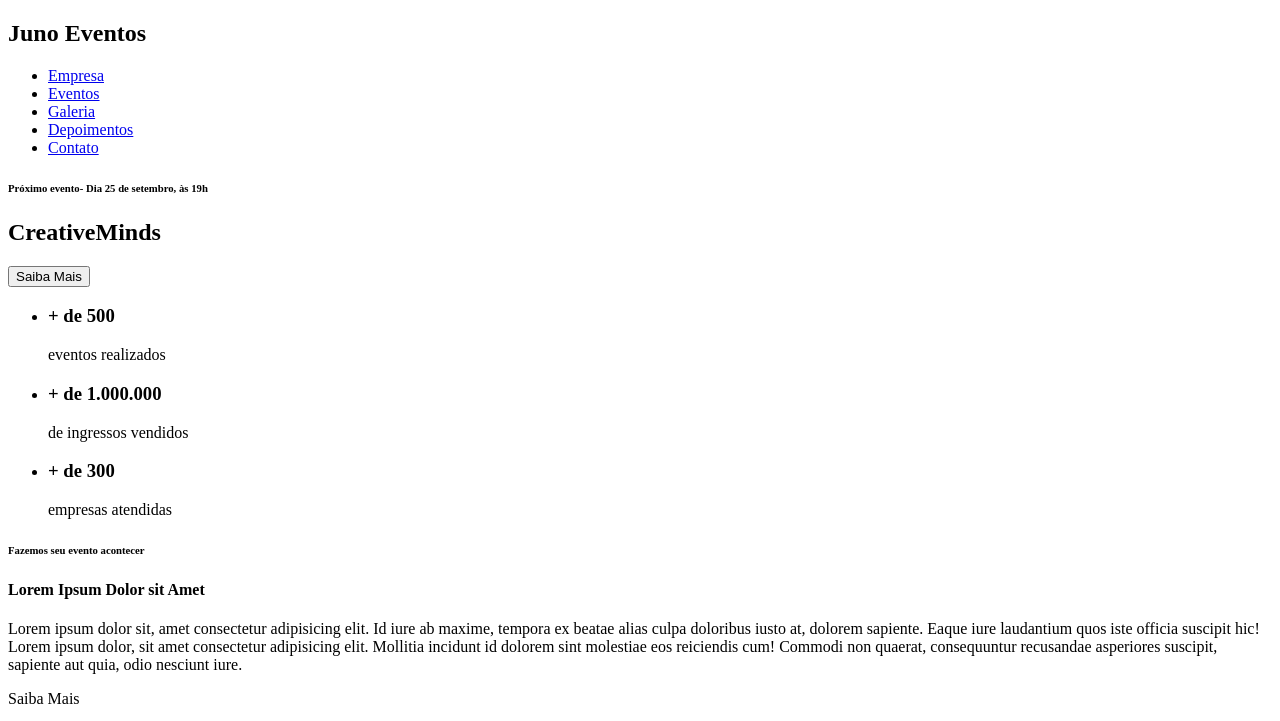
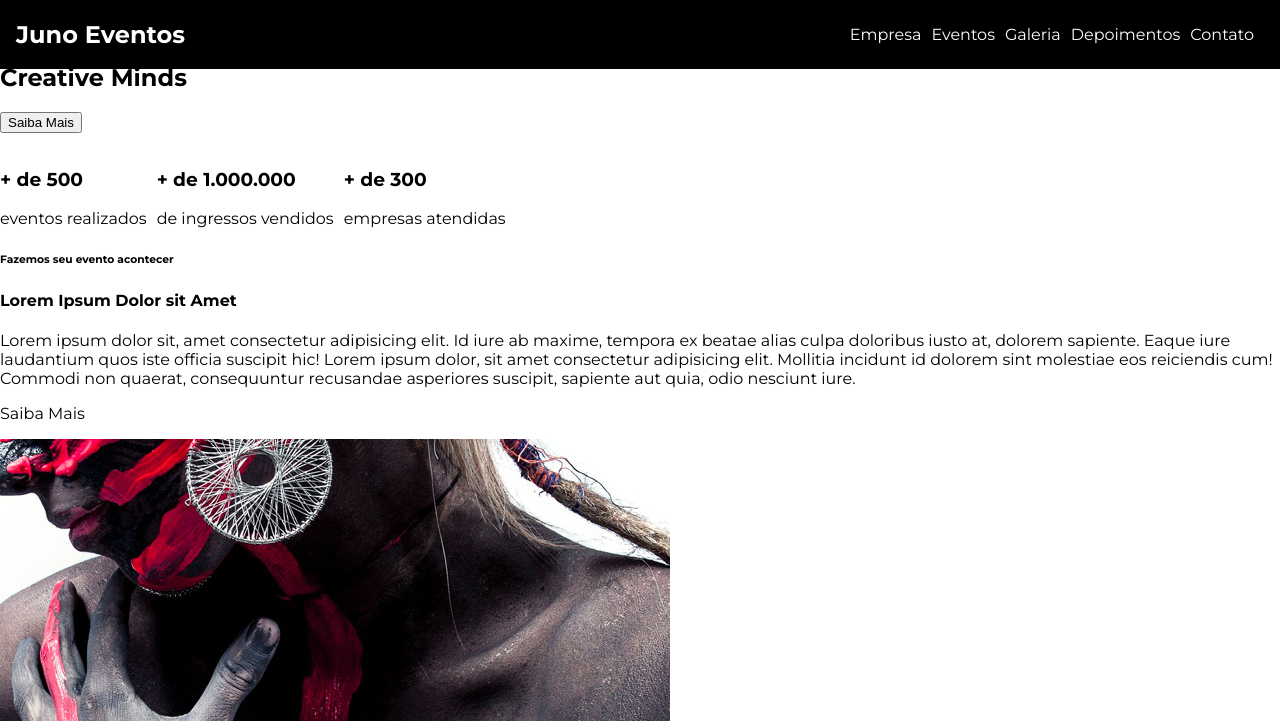
Before and after one commit to junonedel/juno, a website: page src/index.html in a window 1280 px wide. Shown: the top 721 px of the page. Drawn offline with Linux system fonts and the light colour scheme.

Commit message:
feat(nav): added base style

```diff
--- a/src/index.html
+++ b/src/index.html
@@ -4,12 +4,13 @@
     <meta charset="UTF-8" />
     <meta http-equiv="X-UA-Compatible" content="IE=edge" />
     <meta name="viewport" content="width=device-width, initial-scale=1.0" />
+    <link rel="stylesheet" href="style.css"/>
     <title>Juno</title>
   </head>
   <body>
-    <nav>
+    <nav class="navbar">
       <h1>Ju<span>no</span><span> Eventos</span></h1>
-      <ul>
+      <ul class="navbar__links">
         <li><a href="#Empresa">Empresa</a></li>
 
         <li><a href="#Eventos">Eventos </a></li>
@@ -25,7 +26,7 @@
       <div id="slider">
         <div class="slide">
           <h6><span>Próximo evento</span>- Dia 25 de setembro, às 19h</h6>
-          <h2><span>Creative</span>Minds</h2>
+          <h2><span>Creative</span> Minds</h2>
           <button>Saiba Mais</button>
         </div>
       </div>
--- /dev/null
+++ b/src/style.css
@@ -0,0 +1,47 @@
+ @import url("https://fonts.googleapis.com/css2?family=Montserrat:wght@400;700&display=swap");
+
+* {
+    box-sizing: border-box;
+}
+
+:root {
+  font-family: "Montserrat", sans-serif;
+  font-size: 16px;
+}
+
+ul {
+    display: flex;
+    list-style: none;
+    padding-left: 0;
+}
+
+li {
+    margin-right: 0.625rem;
+}
+
+body {
+    margin: 0;
+}
+
+.navbar {
+    position: fixed;
+    display: grid;
+    grid-template-columns: 2fr 8fr;
+    align-items: center;
+    top: 0;
+    left: 0;
+    width: 100%;
+    padding: 0 1rem;
+    background-color: #000;
+    color: #fff;
+
+}
+
+.navbar__links {
+    justify-self: end;
+}
+
+.navbar__links a {
+    color: white;
+    text-decoration: none;
+}
```
